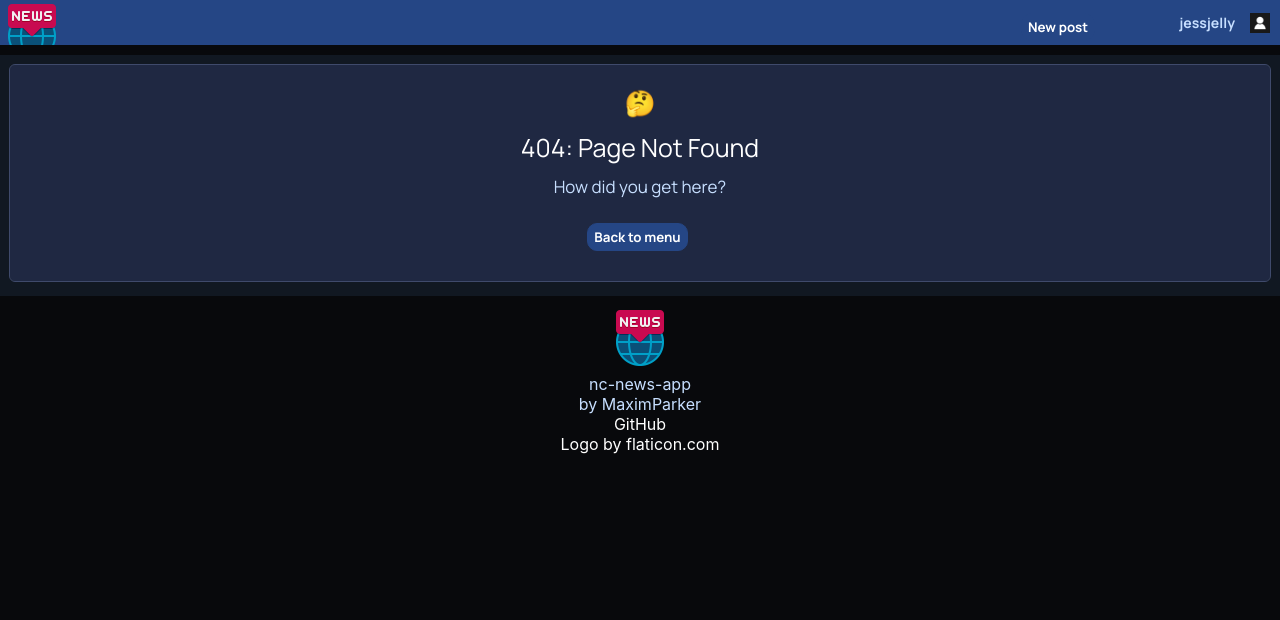
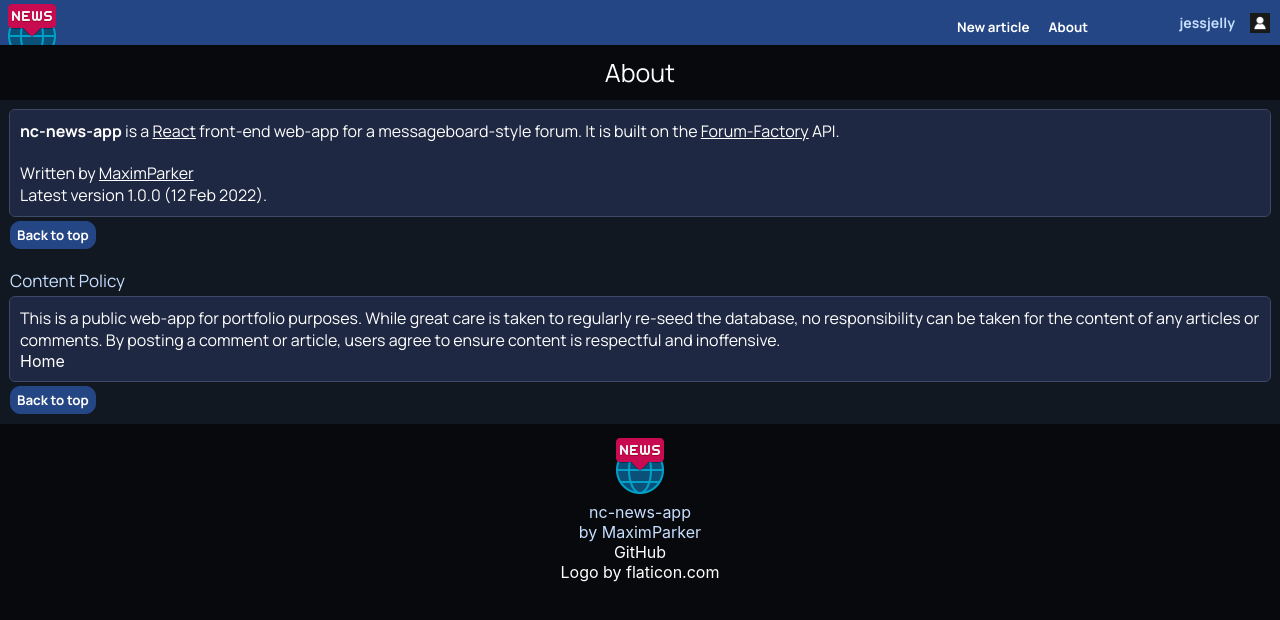
Before and after one commit to MaximParker/ncNewsApp, a React (Create React App) app in the folder nc-news-app/: page /about in a window 1280 px wide. Before the commit this address had no page. Shown: the top 620 px of the page. Built offline with nearby package versions, Linux system fonts and the light colour scheme.

Commit message:
Add new article editor page

```diff
--- a/nc-news-app/src/App.js
+++ b/nc-news-app/src/App.js
@@ -7,6 +7,7 @@ import Topicpage from "./components/P_Topicpage";
 import Article from "./components/P_Article";
 import NewArticle from "./components/P_NewArticle";
 import Error404 from "./components/P_404";
+import About from "./components/P_About";
 
 function App() {
   const [loggedInUsername, setLoggedInUsername] = useState("jessjelly");
@@ -20,6 +21,7 @@ function App() {
           <Route path="/t/:topic" element={<Topicpage />} />
           <Route path="/articles/:article_id" element={<Article />} />
           <Route path="/new_article" element={<NewArticle />} />
+          <Route path="/about" element={<About />} />
           <Route path="/404" element={<Error404 />} />
           <Route path="*" element={<Error404 />} />
         </Routes>
--- a/nc-news-app/src/components/CommentsList.jsx
+++ b/nc-news-app/src/components/CommentsList.jsx
@@ -73,8 +73,8 @@ const CommentsList = (props) => {
               );
             }
           )}
-          <BackToTop />
         </ul>
+        <BackToTop />
       </>
     </section>
   );
--- a/nc-news-app/src/components/Nav.jsx
+++ b/nc-news-app/src/components/Nav.jsx
@@ -10,7 +10,13 @@ function Nav() {
         <img src="../../logo512.png" alt="logo" height="64px"></img>
       </Link>
       <div className="nav__grid">
-      <button>New post</button>
+      <Link to="/new_article">
+      <button>New article</button>
+      </Link>
+      <Link to="/about">
+      <button>About</button>
+      </Link>
+
       </div>
       <div className="nav__grid">
         <span>{loggedInUsername}</span>
--- /dev/null
+++ b/nc-news-app/src/components/P_About.jsx
@@ -0,0 +1,58 @@
+import React from "react";
+import { Helmet } from "react-helmet";
+import { Link } from "react-router-dom";
+import BackToTop from "./BackToTop";
+import Footer from "./Footer";
+
+function About() {
+  return (
+    <>
+      <Helmet>
+        <title>About</title>
+      </Helmet>
+      <h1>About</h1>
+      <section className="container">
+        <div className="card">
+          <p>
+            <b>nc-news-app</b> is a{" "}
+            <a href="https://reactjs.org/">
+              <u>React</u>
+            </a>{" "}
+            front-end web-app for a messageboard-style forum. It is built on the{" "}
+            <a href="https://github.com/MaximParker/forum-factory">
+              <u>Forum-Factory</u> API.
+            </a>
+          </p>
+          <br></br>
+          <p>
+            Written by{" "}
+            <a href="github.com/MaximParker">
+              <u>MaximParker</u>
+            </a>
+          </p>
+          <p>Latest version 1.0.0 (12 Feb 2022).</p>
+        </div>
+
+        <BackToTop />
+        <br></br>
+        <br></br>
+        <h2 id="content-policy">Content Policy</h2>
+        <div className="card">
+          <p>
+            This is a public web-app for portfolio purposes. While great care is
+            taken to regularly re-seed the database, no responsibility can be
+            taken for the content of any articles or comments. By posting a
+            comment or article, users agree to ensure content is respectful and
+            inoffensive.
+          </p>
+          <Link to="/">Home</Link>
+        </div>
+        <BackToTop />
+        <br></br>
+      </section>
+      <Footer />
+    </>
+  );
+}
+
+export default About;
--- a/nc-news-app/src/components/P_NewArticle.jsx
+++ b/nc-news-app/src/components/P_NewArticle.jsx
@@ -3,44 +3,48 @@ import { Helmet } from "react-helmet";
 import { Link, useNavigate } from "react-router-dom";
 import { useState, useContext } from "react";
 import { UserContext } from "../contexts/User";
-import { formatDate } from "../utils/api";
+import { capitalise, formatDate } from "../utils/api";
 import Footer from "./Footer";
+import Loading from "./Loading";
 
 function NewArticle() {
   const { loggedInUsername } = useContext(UserContext);
   const navigate = useNavigate();
-  const [inputTitle, setInputTitle] = useState("New article");
-  const [inputBody, setInputBody] = useState("Your text will display here.");
+  const [inputTitle, setInputTitle] = useState("");
+  const [inputBody, setInputBody] = useState("");
   const [isPosting, setPosting] = useState(false);
 
   const handleSubmit = (e) => {
     e.preventDefault();
     setPosting(true);
     setTimeout(function () {
-      navigate('/');
+      navigate("/");
     }, 5000);
   };
 
   return (
     <>
       <Helmet>
-        <title>{inputTitle}</title>
+        <title>{capitalise(inputTitle) || "New Article"}</title>
       </Helmet>
       <>
         {isPosting ? (
-          <></>
+          <>
+            <h1>Publishing...</h1>
+            <Loading />
+          </>
         ) : (
           <>
-            <h1>New article</h1>
+            <h1>Editor</h1>
             <section className="container">
               <>
-                <h1>{inputTitle} (preview)</h1>
+                <h1>{inputTitle || "New Article"} (preview)</h1>
                 <span>
                   By <strong>{loggedInUsername}</strong>,{" "}
                   {formatDate(new Date())}
                 </span>
                 <div className="card">
-                  <p>{inputBody}</p>
+                  <p>{inputBody || "Your text will display here"}</p>
                 </div>
                 <br></br>
               </>
@@ -52,10 +56,10 @@ function NewArticle() {
                     handleSubmit(e);
                   }}
                 >
-                  <input
+                  <textarea
                     type="text"
                     name="title"
-                    placeholder="Add comment..."
+                    placeholder="Title..."
                     onChange={(e) => {
                       setInputTitle(e.target.value);
                     }}
@@ -65,25 +69,25 @@ function NewArticle() {
                   <textarea
                     type="text"
                     name="body"
-                    placeholder="Add comment..."
+                    placeholder="Article text..."
                     onChange={(e) => {
                       setInputBody(e.target.value);
                     }}
                     value={inputBody}
                     required
                   />
-                  <button type="submit">Add comment</button>
+                  <button type="submit">Submit</button>
+                  <span>By clicking 'submit', you agree to our</span>
+                  <Link to="/about#content-policy">
+                    <span>
+                      <strong>Content Policy.</strong>
+                    </span>
+                  </Link>
                 </form>
               </div>
             </section>
           </>
         )}
-
-        <p className="topics">
-          <Link to={`/`}>
-            <strong>More about "topic"</strong>
-          </Link>
-        </p>
         <Footer />
       </>
     </>
--- a/nc-news-app/src/components/P_Topicpage.jsx
+++ b/nc-news-app/src/components/P_Topicpage.jsx
@@ -83,10 +83,10 @@ function Topicpage() {
         </section>
         <section id="sort-options">
           <h1>{topic}</h1>
-          <label htmlFor="select-sort-by">By </label>
+          <label htmlFor="sort-articles-by">By </label>
           <select
-            name="select-sort-by"
-            id="select-sort-by"
+            name="sort-articles-by"
+            id="sort-articles-by"
             defaultValue={"created_at"}
             onChange={(event) => {
               setSortBy(event.target.value);
@@ -109,8 +109,8 @@ function Topicpage() {
             </option>
           </select>
           <select
-            name="select-order-by"
-            id="select-order-by"
+            name="order-articles-by"
+            id="order-articles-by"
             defaultValue={"desc"}
             onChange={(event) => {
               setOrderBy(event.target.value);
@@ -160,8 +160,8 @@ function Topicpage() {
                 );
               }
             )}
-            <BackToTop />
           </ul>
+          <BackToTop />
         </section>
         <Footer />
       </>
--- a/nc-news-app/src/components/VoteButtons.jsx
+++ b/nc-news-app/src/components/VoteButtons.jsx
@@ -1,41 +1,37 @@
 import { useState } from "react";
 import { patchVotes } from "../utils/api";
 
-const VoteButtons = ({children}) => {
-  const {targetType, targetID, votes} = children;
+const VoteButtons = ({ children }) => {
+  const { targetType, targetID, votes } = children;
   const [voted, setVoted] = useState(false);
   const [score, setScore] = useState(votes);
 
   const handleClick = (increment) => {
-    setVoted(true)
+    setVoted(true);
     setScore(score + increment);
-    patchVotes(targetType, targetID, increment)
-    .catch(() => {
+    patchVotes(targetType, targetID, increment).catch(() => {
       setScore(score);
     });
-  }
+  };
 
   return (
     <>
       {voted ? (
         <>
-        <button
-          disabled
-        >
+          <button name="vote up" disabled>
             👍
           </button>
           <span>
             <strong>{score}</strong>
           </span>
-        <button
-          disabled
-        >
+          <button name="vote down" disabled>
             👎
           </button>
         </>
       ) : (
         <>
           <button
+            name="vote up"
             onClick={() => {
               handleClick(1);
             }}
@@ -46,6 +42,7 @@ const VoteButtons = ({children}) => {
             <strong>{score}</strong>
           </span>
           <button
+            name="vote down"
             onClick={() => {
               handleClick(-1);
             }}
```
Also changed, not shown: 1 other file (tests, documents, lock files or other folders). Lines whose indentation alone changed are shown as unchanged.
